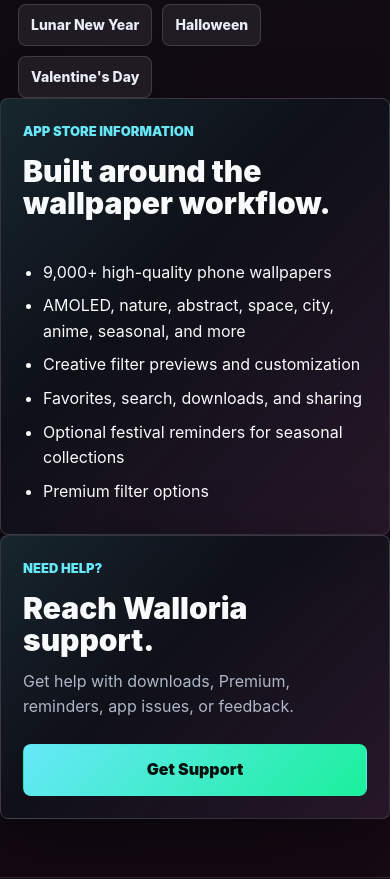
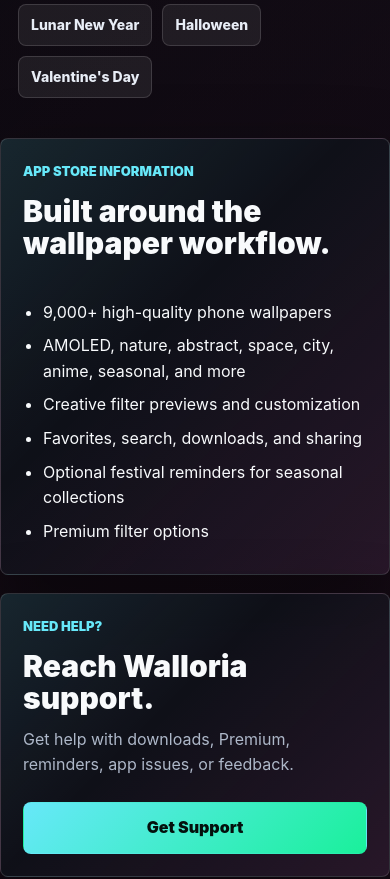
Before and after one commit to dominicshing/walloria-pages, a plain HTML site: page index.html in a window 390 px wide. Shown: the part 2380-3259 px from the top of the page. Drawn offline with Linux system fonts and the light colour scheme.

Commit message:
Improve website section spacing

```diff
--- a/styles.css
+++ b/styles.css
@@ -424,6 +424,10 @@
   padding: 34px;
 }
 
+.content-section + .feature-band {
+  margin-top: 56px;
+}
+
 .feature-list,
 .support-list,
 .legal-list {
@@ -443,6 +447,7 @@
   gap: 24px;
   justify-content: space-between;
   margin-bottom: 74px;
+  margin-top: 24px;
   padding: 32px 34px;
 }
 
@@ -473,6 +478,7 @@
 }
 
 .legal-content {
+  margin-top: 40px;
   padding: 10px 30px;
 }
 
@@ -660,13 +666,22 @@
     padding-top: 58px;
   }
 
+  .content-section + .feature-band {
+    margin-top: 40px;
+  }
+
   .feature-band,
   .support-band,
   .legal-content {
     padding: 22px;
   }
 
+  .legal-content {
+    margin-top: 28px;
+  }
+
   .support-band {
     margin-bottom: 58px;
+    margin-top: 18px;
   }
 }
```
